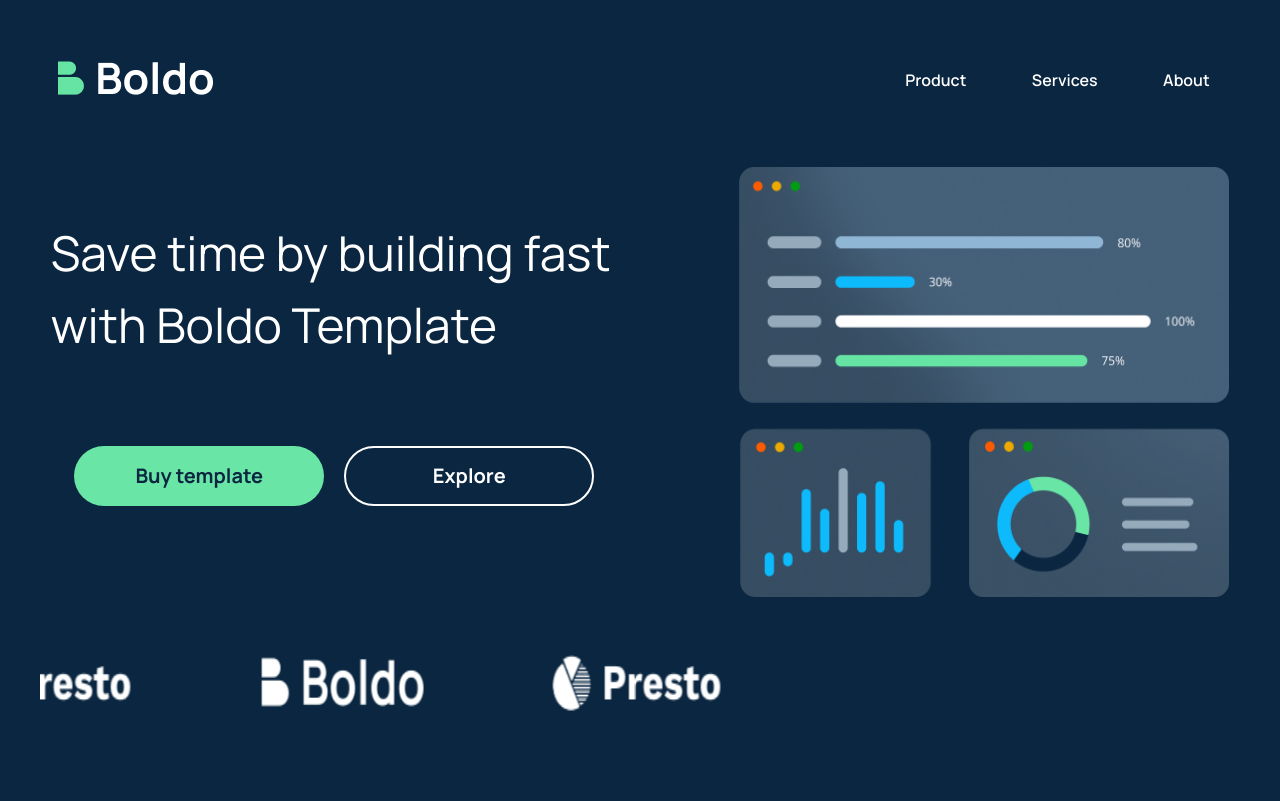
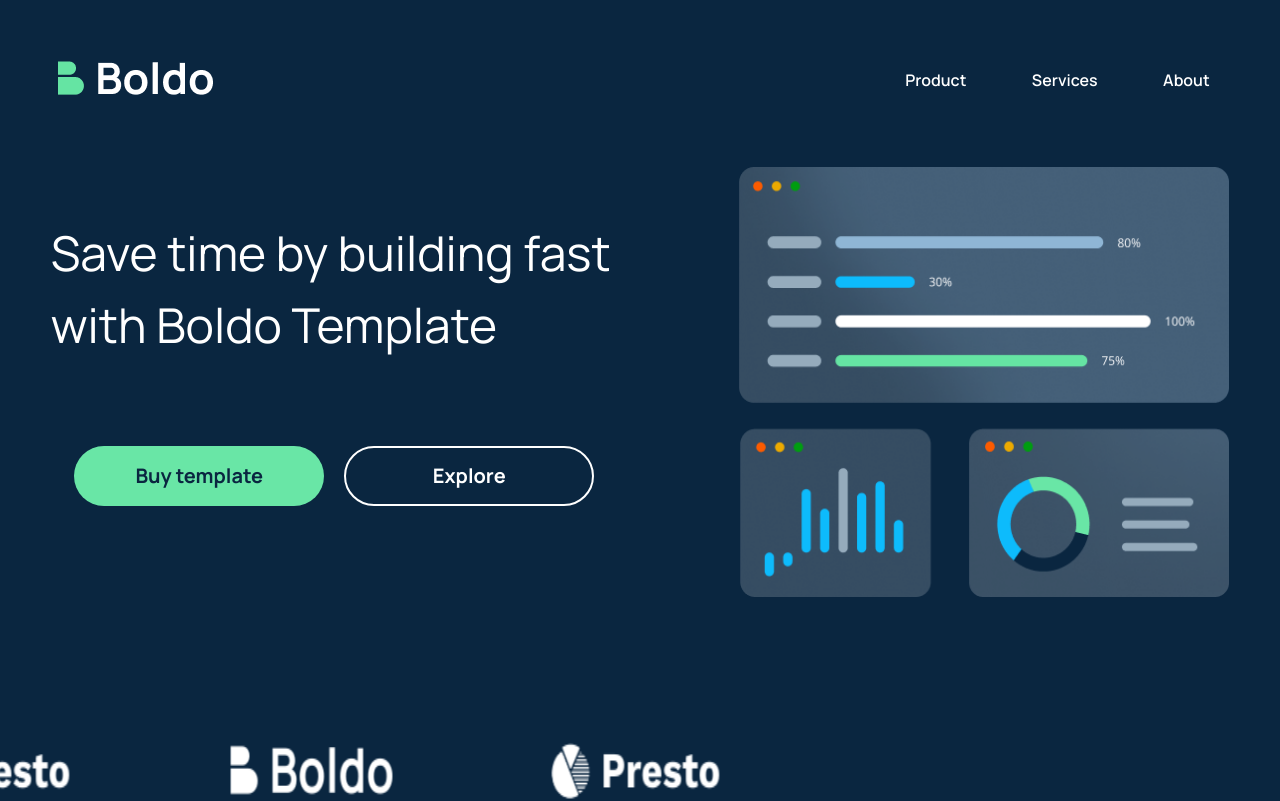
Before and after one commit to GennadiiLazovskii/boldo-app, a React (Vite) app: page / in a window 1280 px wide. Shown: the top 801 px of the page. Built offline with nearby package versions, Linux system fonts and the light colour scheme.

Commit message:
Fix: styles mainBottom

```diff
--- a/src/components/homePage/mainScrean/mainScrean.jsx
+++ b/src/components/homePage/mainScrean/mainScrean.jsx
@@ -46,6 +46,7 @@
             <img src={Graphics} alt="Graphics" />
           </animated.div>
         </div>
+      </div>
       <div className={styles.mainBottom}>
         <div className={styles.scrollingPhotos}>
           <img src={BoldoLogoWhite} alt="BoldoLogo" />
@@ -55,7 +56,6 @@
         </div>
       </div>
     </div>
-    </div>
   );
 };
 
--- a/src/components/homePage/mainScrean/mainScrean.module.scss
+++ b/src/components/homePage/mainScrean/mainScrean.module.scss
@@ -1,7 +1,7 @@
 .mainScrean {
   background: #0A2640;
   padding-top: 56px;
-  height: 780px;
+  height: 100vh;
 }
 
 .container {
@@ -109,9 +109,10 @@
 }
 
 .mainBottom {
-  margin-top: 30px;
-  background-color: #0A2640;
-  padding: 20px;
+  position: absolute;
+  bottom: 35px;
+  left: 0;
+  right: 0;
   overflow-x: hidden;
 }
 
@@ -125,6 +126,7 @@
   0% {
     transform: translateX(100%);
   }
+
   100% {
     transform: translateX(-100%);
   }
@@ -134,3 +136,9 @@
   width: 170px;
   height: 60px;
 }
+
+@media (min-width: 1200px) {
+  .mainBottom {
+    bottom: 0;
+  }
+}
```
Lines whose indentation alone changed are shown as unchanged.
